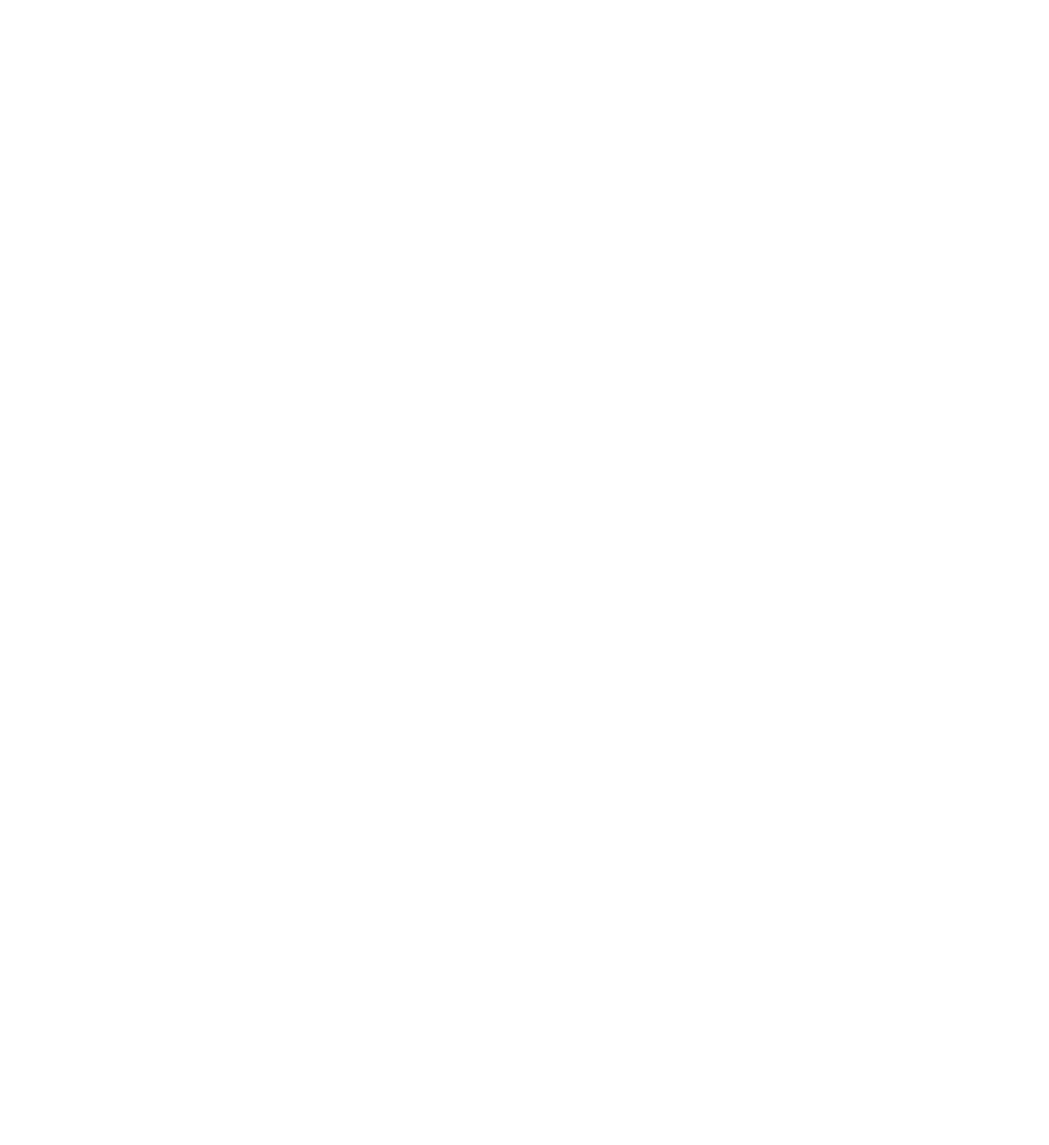
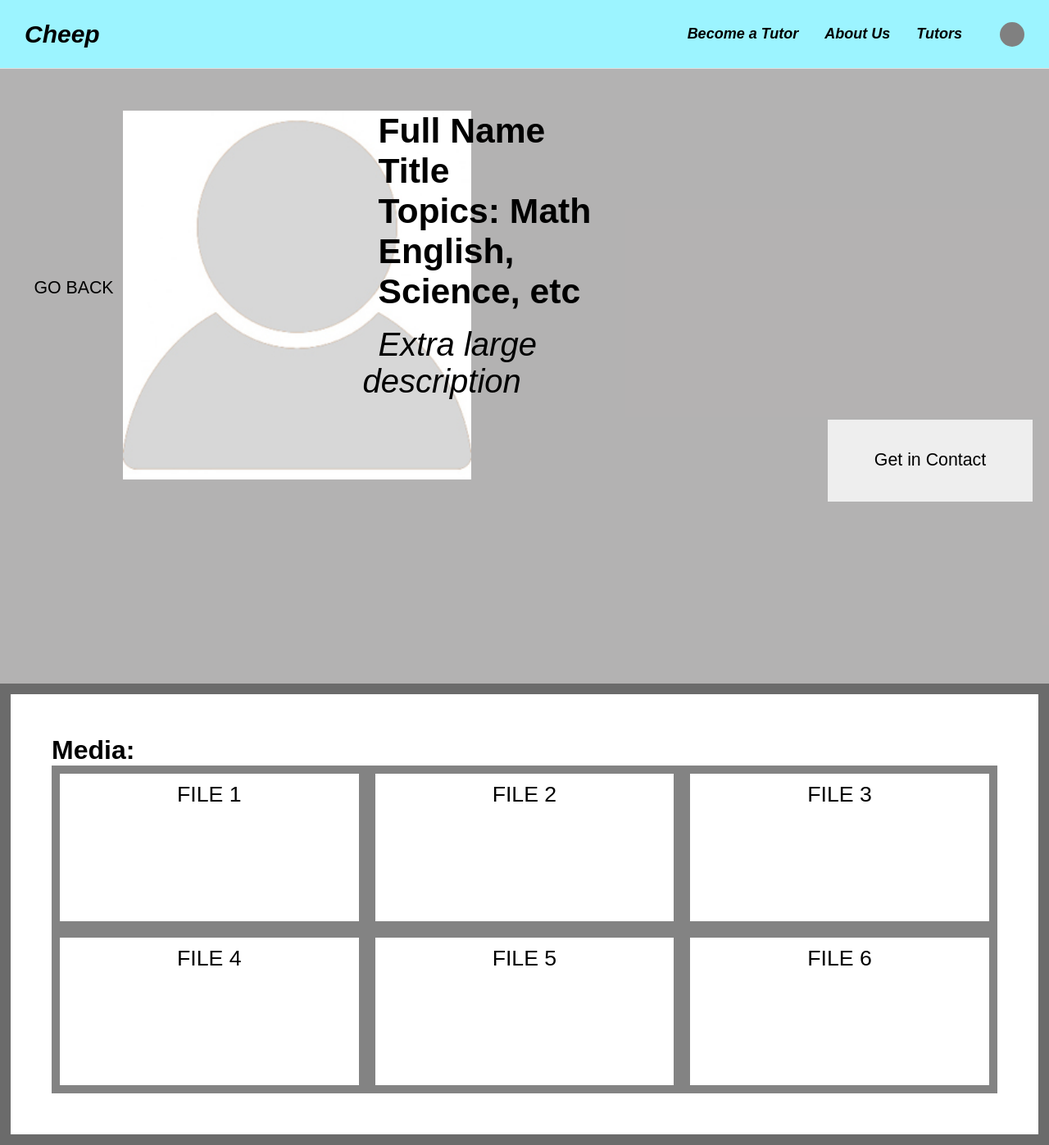
Before and after one commit to spushkin/CSC648_SFSU_Tutor_Project, a React (Create React App) app in the folder application/Front-End/: page /TutorInfo in a window 1280 px wide. Before the commit this address had no page. Shown: the whole page at 82% size. Before the commit the page ends 800 px from the top, so only its background shows below. Built offline with nearby package versions, Linux system fonts and the light colour scheme; a web font is replaced by a local one.

Commit message:
TutorInfo page

```diff
--- a/application/Front-End/public/assets/css/aboutStyle.css
+++ b/application/Front-End/public/assets/css/aboutStyle.css
@@ -50,7 +50,7 @@
 	width: 300px;
 	height: 300px;
 }
-
+/* CSS FOR TUTOR INFO BELOW */
 #outer-container {
 	background-color: darkgrey;
 	width: 100%;
@@ -76,9 +76,116 @@
 	padding-right: 5%;
 }
 
-.goBackStyle {
-	width: 10%;
+
+#outer-container2{
+	background-color: rgba(146, 144, 144, 0.692);
+	width: 100%;
+	height: 750px;
+	padding-top: 1%;
+	padding-bottom: 1%;
+
 }
+
+
+
+#info{
+
+	padding-left: 5%;
+	padding-right: 5%;
+	font-size: 32pt;
+}
+
+#info3{
+
+	padding-left: 5%;
+	padding-right: 5%;
+	font-size: 30pt;
+
+}
+.profileInfoHolder{
+	background-color:  rgba(192, 206, 201, 0.404);
+
+	width: 62%;
+	height: 100%;
+
+}
+
+.teamPhotoPage2{
+
+	margin-left:34%;
+	height: 450px;
+	width: 425px;
+
+}
+
+.mediaBox{
+
+	width: 100%;
+	height: auto;
+	border: 13px solid rgb(107, 107, 107);
+	padding: 50px;
+
+}
+.gobackHolder{
+	margin-top: 180px;
+	height: 350px;
+	width: 180px;
+
+	position: fixed;
+}
+.gobackButton {
+	background-color: transparent;
+
+	height: 150px;
+	width: 180px;
+	font-size: 16pt;
+}
+
+.reachButton{
+	background-color: rgba(255, 255, 255, 0.781);
+	margin-right: 20px;
+	float: right;
+	width: 250px;
+	height: 100px;
+	margin-top: 31%;
+
+	font-size: 16pt;
+}
+.mediaColumn {
+	font-size: 20pt;
+	float: left;
+	width: 33.33%;
+	padding: 10px;
+	min-height: 200px;
+	height: auto; /* Should be removed. Only for demonstration */
+	border: 10px solid rgb(131, 131, 131);
+	text-align: center;
+  }
+
+  /* Clear floats after the columns */
+  .mediaRow:after {
+	content: "";
+	display: table;
+	clear: both;
+  }
+
+  .infoColumn {
+	display:inline-block;
+	min-width: 30%;
+	width: 33%;
+	float: left;
+    padding: 20px;
+
+  }
+
+
+  /* Clear floats after the columns */
+  .infoRow:after {
+	content: "";
+	display: table;
+	clear: both;
+  }
+
 
 .goBackStyle > h2 {
 	text-align: center;
@@ -87,6 +194,7 @@
 .teamPhotoPage {
 	height: 370px;
 	width: 370px;
+
 }
 
 .aboutPhotoPage {
--- a/application/Front-End/public/assets/css/tutorsStyle.css
+++ b/application/Front-End/public/assets/css/tutorsStyle.css
@@ -1,10 +1,3 @@
-* {
-	box-sizing: border-box;
-	margin: 0;
-	padding: 0;
-	outline: none;
-	font-family: pl;
-}
 
 a,
 button {
--- a/application/Front-End/src/App.js
+++ b/application/Front-End/src/App.js
@@ -11,6 +11,7 @@
 import EsauBMedina from "./pages/EsauBMedina";
 import WilliamAmbriz from "./pages/WilliamAmbriz";
 import AksharGothi from "./pages/AksharGothi";
+import TutorInfo from "./pages/TutorInfo";
 
 function App() {
 	return (
@@ -21,6 +22,7 @@
 					<Route path="/about" element={<About />} />
 					<Route path="/tutors" element={<Tutors />} />
 					<Route path="/template" element={<Template />} />
+					<Route path="/TutorInfo" element={<TutorInfo />} />
 					<Route path="/jovannyramos" element={<JovannyRamos />} />
 					<Route path="/siarheipushkin" element={<SiarheiPushkin />} />
 					<Route path="/daivikpurani" element={<DaivikPurani />} />
--- a/application/Front-End/src/pages/CardTemplate.js
+++ b/application/Front-End/src/pages/CardTemplate.js
@@ -1,12 +1,12 @@
 import React, { Fragment, useState } from "react";
 import { Link, useNavigate } from "react-router-dom";
-import Template from "./Template";
+import TutorInfo from "./TutorInfo";
 
 function CardTemplate({ result }) {
 
     let navigate = useNavigate();
 	const routeChange = () => {
-		let path = `/template`;
+		let path = `/TutorInfo`;
 		navigate(path);
 	};
 
--- a/application/Front-End/src/pages/TutorCard.jsx
+++ b/application/Front-End/src/pages/TutorCard.jsx
@@ -1,11 +1,11 @@
 import React, { Fragment, useState } from "react";
 import { Link, useNavigate } from "react-router-dom";
-
+import TutorInfo from "./TutorInfo";
 function TutorCard({ result }) {
 	console.debug(result);
 	let navigate = useNavigate();
 	const routeChange = () => {
-		let path = `/template`;
+		let path = `/TutorInfo`;
 		navigate(path);
 	};
 
@@ -15,6 +15,12 @@
 	}
 
 	// Used when We have search results in Index.js
+	// function imgas(){
+	// 	var code = 	`<img src={tutorsRoute + result.Photo} // ipaddress/TutorImages/result.photo alt="../images/sillouette.jpg" className="proPic" onError={(a) =>{ imgas(); } }/>`;
+	// 	 document.getElementById("PIC").innerHTML = code;
+	// 	//console.log(document.getElementById("PIC"));
+	// }
+
 
 	const tutorsRoute = "http://3.101.225.46:8003/TutorImages/"
 
@@ -22,13 +28,18 @@
 		<Fragment>
 			<div className="CardStyle">
 				<div className="card-left">
-					<div className="ContainerForRecents">
-					<img
-						src={tutorsRoute + result.Photo} // ipaddress/TutorImages/result.photo
-						alt="../images/sillouette.jpg"
-						className="proPic"
+					<div className="ContainerForRecents"id = "PIC"  >
+					<div >
+							<img
+								src={tutorsRoute + result.Photo} // ipaddress/TutorImages/result.photo
+								alt="../images/sillouette.jpg"
+								className="proPic"
+								// onError={(a) =>{
+								// 	 imgas();
+								// } }
+							/>
+					</div>
 
-					/>
 					</div>
 				</div>
 				<div className="card-right">
--- /dev/null
+++ b/application/Front-End/src/pages/TutorInfo.js
@@ -0,0 +1,79 @@
+import React, { Fragment } from 'react';
+import NavMenu from './NavMenu';
+import { Link, useNavigate } from "react-router-dom";
+
+function TutorInfo() {
+    let navigate = useNavigate();
+	const routeChange = () => {
+		let path = `/`;
+		navigate(path);
+	};
+    return (
+        <Fragment>
+            <NavMenu />
+            <div id="outer-container2">
+
+                <div className="gobackHolder">
+                    <button className="gobackButton" onClick={routeChange}>
+                        GO BACK
+                    </button>
+                </div>
+
+                 <br/>
+
+                <div class="mediaRow">
+                        <div class="infoColumn" id= "2" >
+                            <img src={require('../images/sillouette.jpg')} alt="YOUR NAME HERE" className="teamPhotoPage2" />
+                        </div>
+
+                        <div class="infoColumn">
+                            <h1 id="info">Full Name</h1>
+
+                            <h3 id="info">Title</h3>
+
+                            <h4 id="info">Topics: Math English, Science, etc</h4>
+
+
+
+                            <br/>
+                            <i id="info3">   Extra large description </i>
+                            <br/>
+
+                        </div>
+                            <button className="reachButton"onClick={routeChange} >
+                                        Get in Contact
+                            </button>
+                    </div>
+
+            </div>
+            <div className="mediaBox">
+
+                    <h1 id="">Media:</h1>
+                    <div class="mediaRow">
+                        <div class="mediaColumn" >
+                           FILE 1
+                        </div>
+                        <div class="mediaColumn" >
+                        FILE 2
+                        </div>
+                        <div class="mediaColumn">
+                        FILE 3
+                        </div>
+                        <div class="mediaColumn" >
+                           FILE 4
+                        </div>
+                        <div class="mediaColumn" >
+                        FILE 5
+                        </div>
+                        <div class="mediaColumn">
+                        FILE 6
+                        </div>
+                    </div>
+
+
+            </div>
+        </Fragment>
+    )
+}
+
+export default TutorInfo;
```
